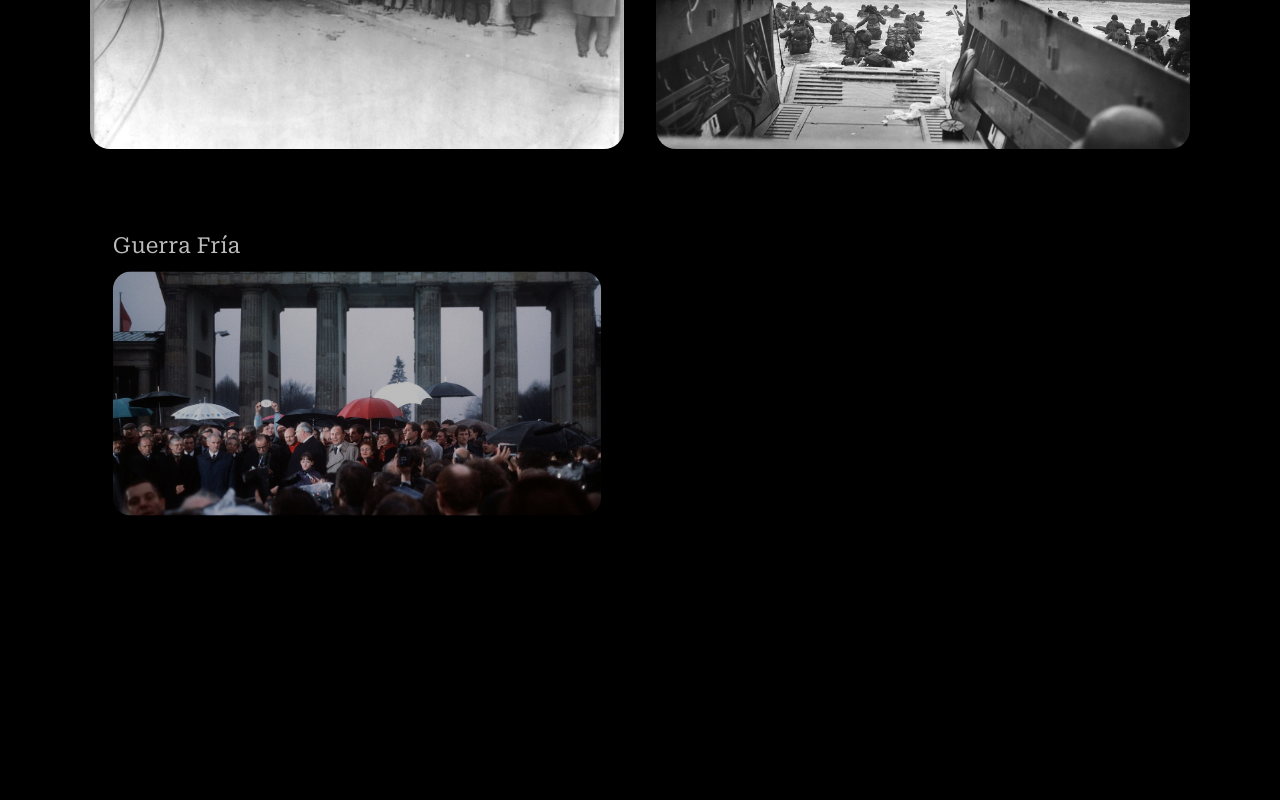
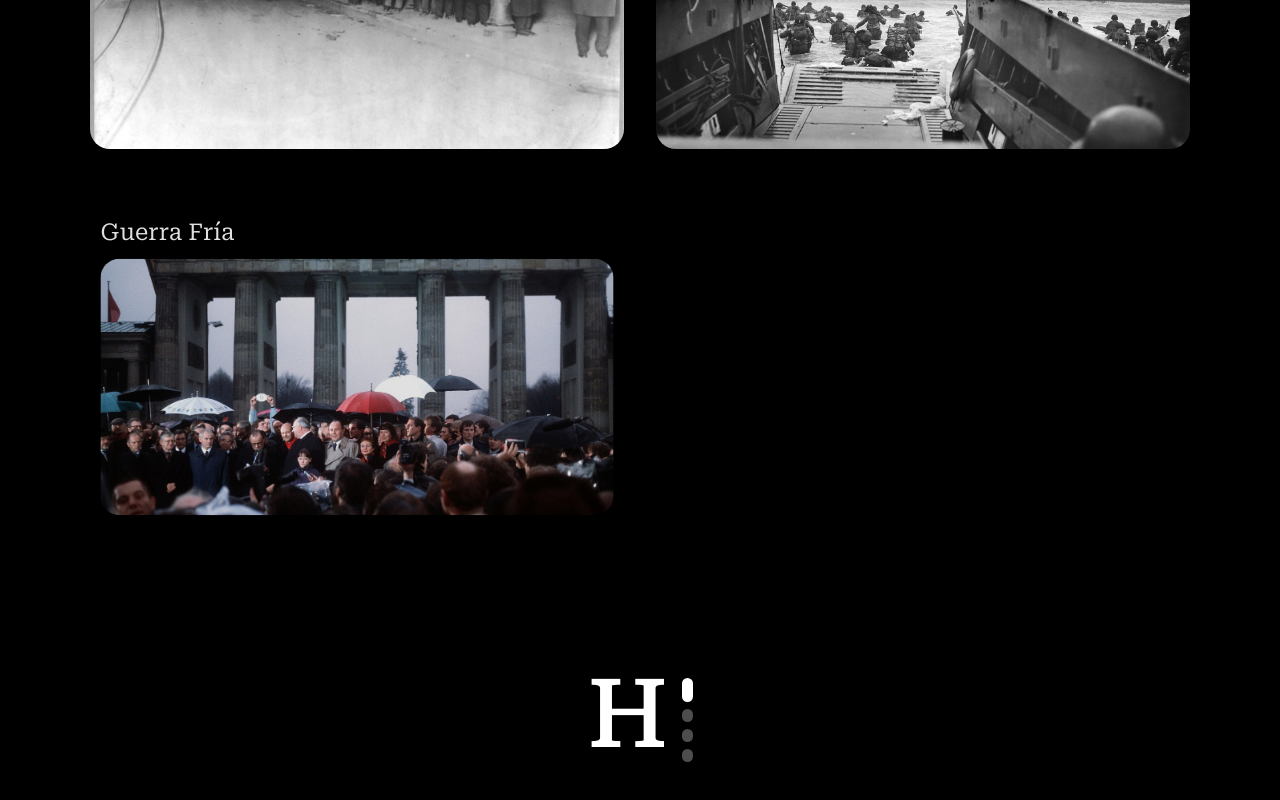
Before and after one commit to onexmac/root, a Next.js app: page / in a window 1280 px wide. Shown: the part 926-1726 px from the top of the page. Before the commit the page ends 1480 px from the top, so only its background shows below. Built offline with nearby package versions, Linux system fonts and the light colour scheme.

Commit message:
Add "H" monogram + pills footer to the index
Roomy centered brand sign-off below the last topic card. Generalizes
BrandPills with size props so the footer reuses the same mark as the
header wordmark at a larger size.

Co-Authored-By: Claude Opus 4.8 <noreply@anthropic.com>

```diff
--- a/components/IndexScreen.tsx
+++ b/components/IndexScreen.tsx
@@ -76,16 +76,26 @@ function TopicCard({
   );
 }
 
-function BrandPills() {
+function BrandPills({
+  w = 8,
+  tall = 18,
+  short = 10,
+  gap = 5,
+}: {
+  w?: number;
+  tall?: number;
+  short?: number;
+  gap?: number;
+}) {
   return (
-    <div className="flex flex-col gap-[5px]" aria-hidden>
+    <div className="flex flex-col" style={{ gap }} aria-hidden>
       {[0, 1, 2, 3].map((i) => (
         <span
           key={i}
           style={{
-            width: 8,
-            height: i === 0 ? 18 : 10,
-            borderRadius: 4,
+            width: w,
+            height: i === 0 ? tall : short,
+            borderRadius: w / 2,
             background: i === 0 ? "#fff" : "rgba(255,255,255,0.3)",
           }}
         />
@@ -179,6 +189,18 @@ export function IndexScreen({ topics }: { topics: Topic[] }) {
             />
           ))}
         </div>
+
+        {/* Footer sign-off: the "H" monogram + brand pills, centered with roomy
+            breathing room below the last card. */}
+        <footer
+          aria-label="Histok"
+          className="mt-28 md:mt-36 px-6 pb-6 flex items-end justify-center gap-4"
+        >
+          <span className="text-8xl font-medium leading-none tracking-tight select-none">
+            H
+          </span>
+          <BrandPills w={11} tall={24} short={13} gap={7} />
+        </footer>
       </motion.div>
 
       {/* The REAL reel, embedded, grows from under as a rounded dimmed card —
```
